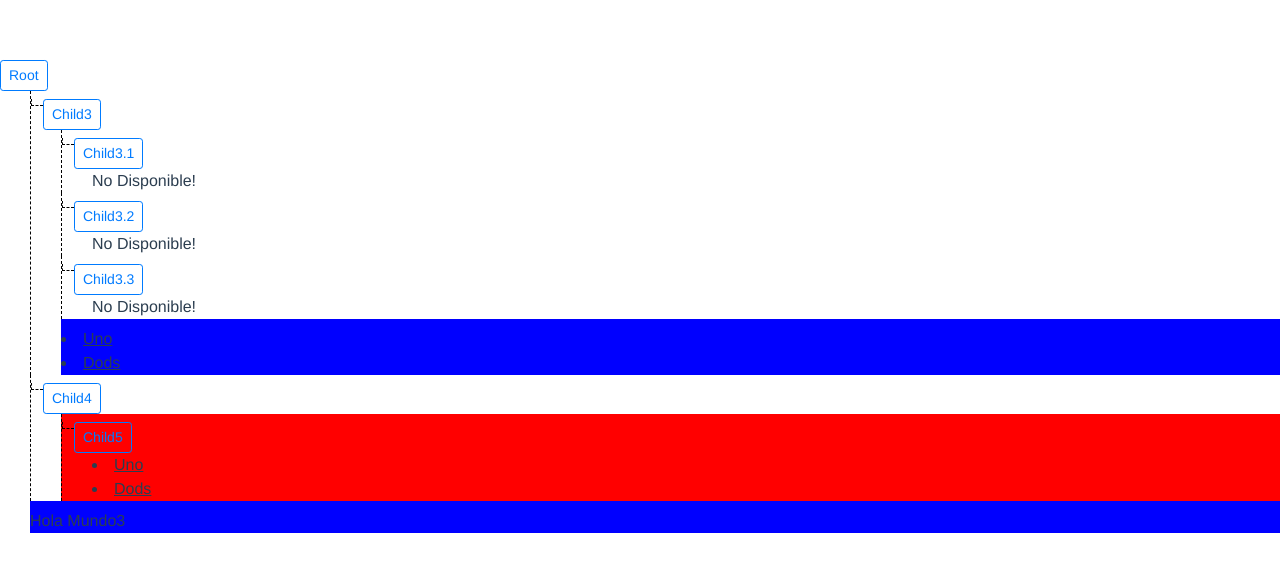
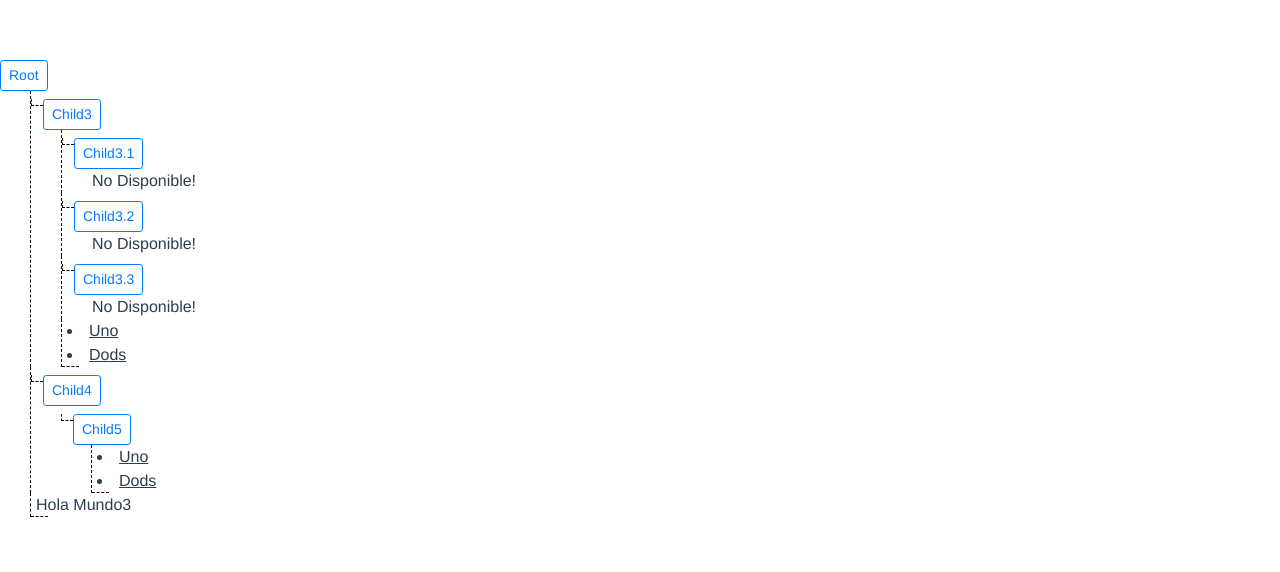
Before and after one commit to AkatorMr/ComponentesVue, a Vue app: page / in a window 1280 px wide. Shown: the top 572 px of the page. Built offline with nearby package versions, Linux system fonts and the light colour scheme.

Commit message:
Version 1

```diff
--- a/src/components/Arbol.vue
+++ b/src/components/Arbol.vue
@@ -55,25 +55,40 @@ export default {
   border-left-style: dashed;
   border-left-width: 1px;
 }
-div.arbol.conborde + div.arbol.conborde {
+.arbol.conborde {
   padding-top: 8px;
   border-left-color: black;
   border-left-style: dashed;
   border-left-width: 1px;
 }
-div.arbol.conborde ~ div:not(.arbol.conborde) {
-  padding-top: 8px;
+
+.desplegable {
+  padding-left: 30px;
+}
+.desplegable .arbol.conborde:last-child{
+  border-left-width: 0px;
+
+}
+.desplegable > div:not(.arbol){
+  position: relative;
   border-left-color: black;
   border-left-style: dashed;
-  border-left-width: 0px;
-  background-color: blue;
+  border-left-width: 1px;
+  padding-left:5px;
 }
+.desplegable > div:not(.arbol)::before{
+  border-left: 1px dashed black;
+  position: absolute;
+  border-bottom: 1px dashed black;
+  bottom: 0px;
+  left: 0px;
+  width: 17px;
+  height: 0px;
 
-div.desplegable > div.arbol.conborde:last-of-type {
-  background-color: red;
-}
-.desplegable {
-  padding-left: 30px;
+
+
+contain: content;
+content: "";
 }
 
 .arbol .ele {
```
